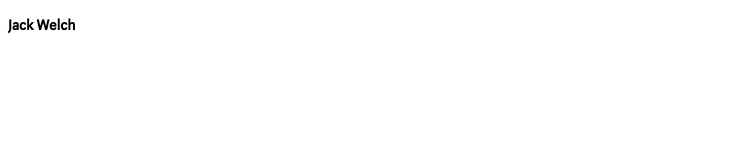
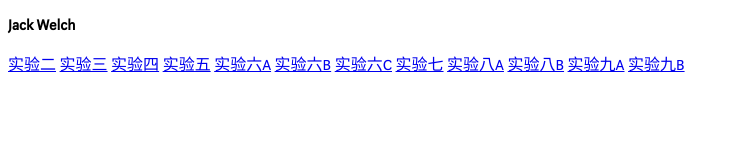
Before and after one commit to acmart/acmart.github.io, a plain HTML site: page index.html in a window 1280 px wide. Shown: the whole page, without its empty margins (0-739 px from the left). Drawn offline with Linux system fonts and the light colour scheme; files that its build step writes are made by us from their sources.

Commit message:
Update index.html

```diff
--- a/index.html
+++ b/index.html
@@ -9,6 +9,19 @@
 <body>
 
 <p class="p4_7_2"><b>Jack Welch</b></p>
+	<a href="acmart.github.io/web/2020212205074艾驰实验2/web.html">实验二</a>
+	<a href="acmart.github.io/web/2020212205074艾驰实验3/ex03.html">实验三</a>
+	<a href="acmart.github.io/web/2020212205074艾驰实验4/a.html">实验四</a>
+	<a href="acmart.github.io/web/2020212205074艾驰实验5/5th.html">实验五</a>
+	<a href="acmart.github.io/web/2020212205074艾驰实验6/i2.html">实验六A</a>
+	<a href="acmart.github.io/web/2020212205074艾驰实验6/i3.html">实验六B</a>
+	<a href="acmart.github.io/web/2020212205074艾驰实验6/index.html">实验六C</a>
+	<a href="acmart.github.io/web/2020212205074艾驰实验7/index.html">实验七</a>
+	<a href="acmart.github.io/web/2020212205074艾驰实验8/ex_javascripts.html">实验八A</a>
+	<a href="acmart.github.io/web/2020212205074艾驰实验8/ex_jquery.html">实验八B</a>
+	<a href="acmart.github.io/web/2020212205074艾驰实验9/PC.html">实验九A</a>
+	<a href="acmart.github.io/web/2020212205074艾驰实验9/mobile.html">实验九B</a>
+
 
 </body>
 </html>
```
